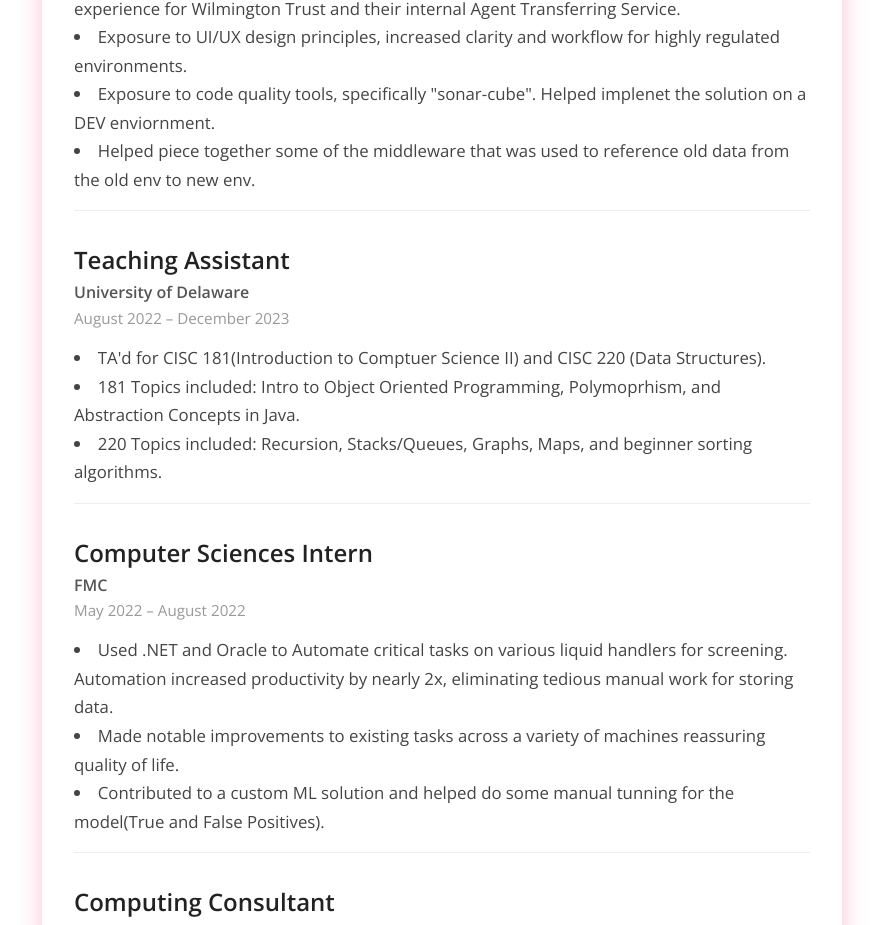
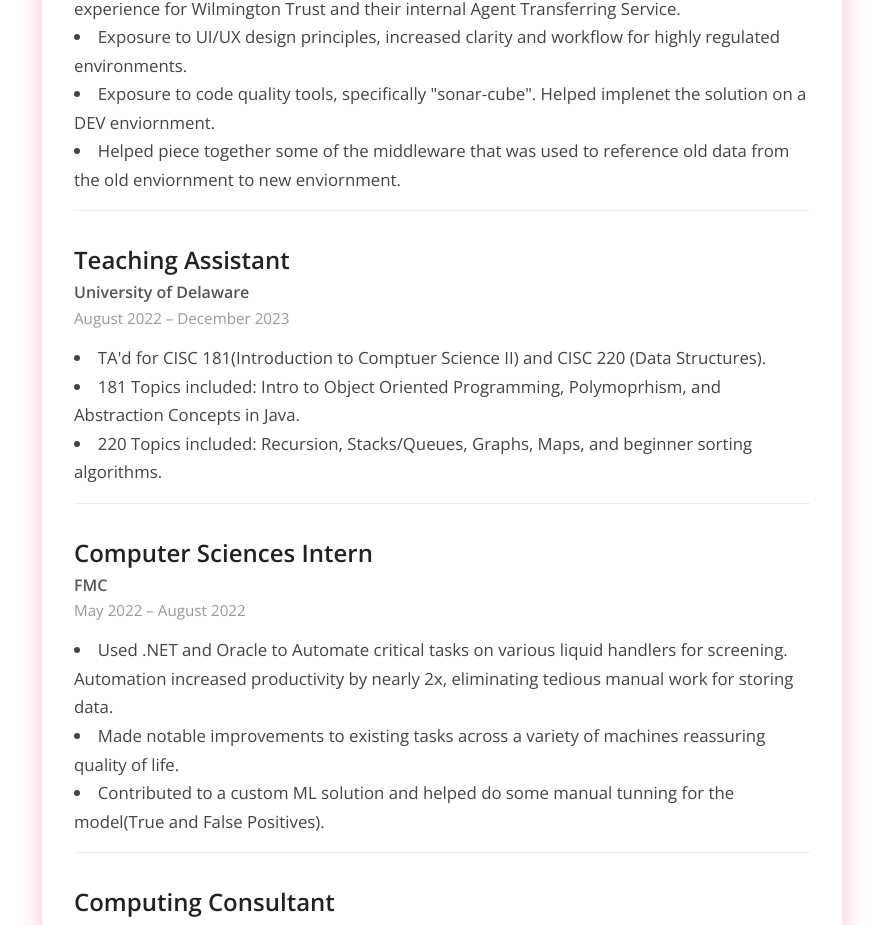
Before and after one commit to Adarby302/personal-project, a React (Create React App) app: page /personal-project/exp in a window 1280 px wide. Shown: the part 1234-2159 px from the top of the page, without its empty margins (198-1081 px from the left). Built offline with nearby package versions, Linux system fonts and the light colour scheme.

Commit message:
typo changes

```diff
--- a/src/Exp.js
+++ b/src/Exp.js
@@ -41,7 +41,7 @@ const Exp = () => {
              Trust and their internal Agent Transferring Service.</li>
         <li>Exposure to UI/UX design principles, increased clarity and workflow for highly regulated environments.</li>
         <li>Exposure to code quality tools, specifically "sonar-cube". Helped implenet the solution on a DEV enviornment.</li>
-        <li>Helped piece together some of the middleware that was used to reference old data from the old env to new env.</li>
+        <li>Helped piece together some of the middleware that was used to reference old data from the old enviornment to new enviornment.</li>
       </ExperienceItem>
       <ExperienceItem
         title="Teaching Assistant"
```
